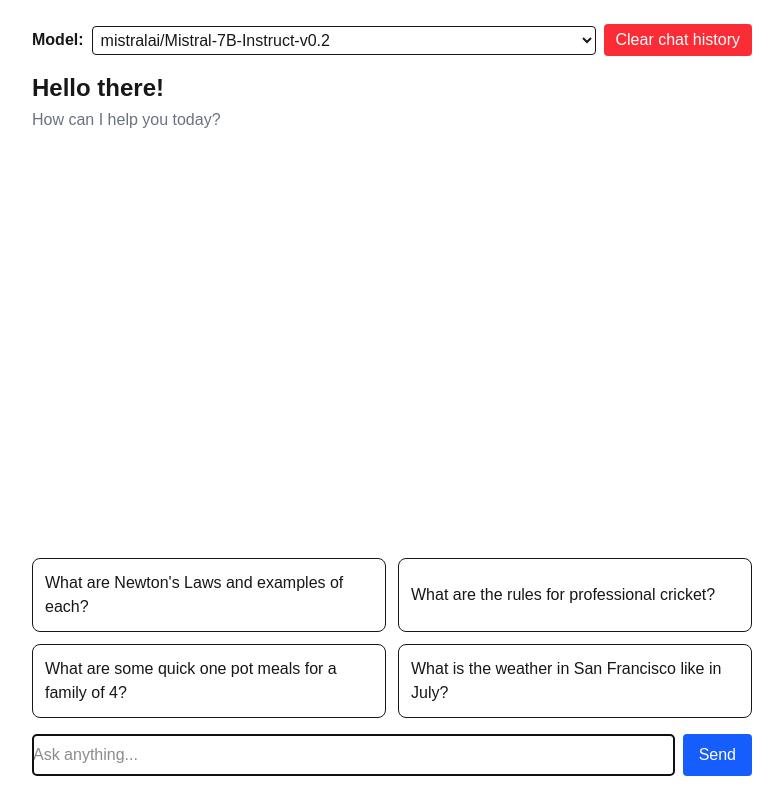
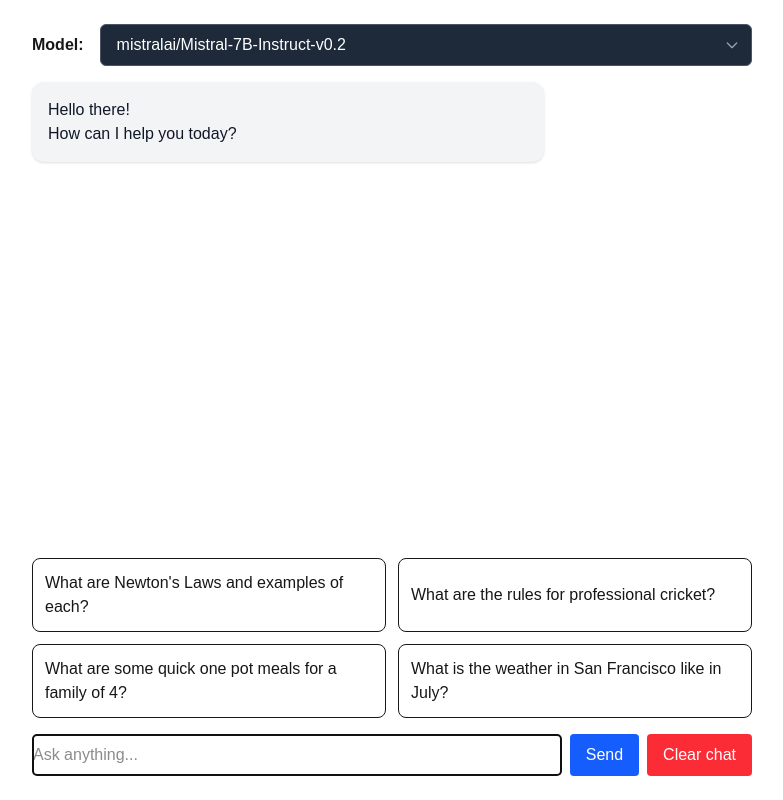
Before and after one commit to Jlavarine/ai-chatbot, a Next.js app: page / in a window 1280 px wide. Shown: the whole page, without its empty margins (248-1031 px from the left). Built offline with nearby package versions, Linux system fonts and the light colour scheme.

Commit message:
fix: Refactor layouts

```diff
--- a/src/app/page.tsx
+++ b/src/app/page.tsx
@@ -10,7 +10,7 @@ import { ChatInput } from "@/components/ChatInput";
 
 const MODEL_OPTIONS = [
   "mistralai/Mistral-7B-Instruct-v0.2",
-  "google/gemma-2b-it"
+  "meta-llama/Llama-3.2-11B-Vision-Instruct-Turbo"
 ];
 
 const DEFAULT_SUGGESTIONS = [
@@ -32,7 +32,7 @@ export default function Home() {
   const inputRef = useRef<HTMLInputElement>(null!);
 
   useEffect(() => {
-    if(!isPending) {
+    if (!isPending) {
       inputRef.current?.focus();
     }
   }, [isPending]);
@@ -96,11 +96,11 @@ export default function Home() {
   const handleSubmit = useCallback((e: FormEvent) => {
     e.preventDefault();
     sendMessage(prompt);
-  },[prompt, sendMessage])
+  }, [prompt, sendMessage])
 
   const handlePickSuggestion = useCallback((text: string) => {
     sendMessage(text);
-  },[sendMessage])
+  }, [sendMessage])
 
   const clearConversation = useCallback(() => {
     setMessages([]);
@@ -113,13 +113,14 @@ export default function Home() {
         modelOptions={MODEL_OPTIONS}
         selectedModel={selectedModel}
         onChangeModel={setSelectedModel}
-        onClear={clearConversation}
       />
 
       {messages.length === 0 &&
         <div>
-          <h1 className="text-2xl font-bold mb-1">Hello there!</h1>
-          <p className="text-gray-500 mb-4">How can I help you today?</p>
+          <div className="bg-gray-100 text-gray-900 p-4 rounded-xl shadow-sm max-w-lg">
+            <h1>Hello there!</h1>
+            <h2>How can I help you today?</h2>
+          </div>
         </div>
       }
 
@@ -149,6 +150,7 @@ export default function Home() {
         )}
         <ChatInput
           prompt={prompt}
+          onClear={clearConversation}
           onPromptChange={setPrompt}
           onSubmit={handleSubmit}
           isPending={isPending}
--- a/src/components/ChatControls.tsx
+++ b/src/components/ChatControls.tsx
@@ -6,38 +6,41 @@ interface ChatControlsProps {
     modelOptions: string[];
     selectedModel: string;
     onChangeModel: (model: string) => void;
-  onClear: () => void;
 }
 
 export const ChatControls: FC<ChatControlsProps> = ({
     modelOptions,
     selectedModel,
     onChangeModel,
-  onClear,
 }) => (
     <div className="mb-4 flex items-center gap-2">
-    <label htmlFor="model" className="font-semibold">
+        <label htmlFor="model" className="font-semibold mr-2">
             Model:
         </label>
+        <div className="relative flex-1">
             <select
                 id="model"
                 value={selectedModel}
                 onChange={(e) => onChangeModel(e.target.value)}
-      className="border rounded p-1 flex-1"
+                className="w-full appearance-none bg-gray-800 text-white border border-gray-600 rounded-md px-4 py-2 pr-10 focus:outline-none focus:ring-2 focus:ring-blue-500"
             >
-      {modelOptions.map((m) => (
-        <option key={m} value={m}>
-          {m}
+                {modelOptions.map((opt) => (
+                    <option className="bg-gray-800 text-white">
+                        {opt}
                     </option>
                 ))}
             </select>
-    <button
-      type="button"
-      onClick={onClear}
-      className="bg-red-500 hover:bg-red-600 text-white px-3 py-1 rounded"
-      aria-label="Clear conversation"
+            <div className="pointer-events-none absolute inset-y-0 right-0 flex items-center pr-3">
+                <svg
+                    className="w-4 h-4 text-gray-400"
+                    fill="none"
+                    stroke="currentColor"
+                    viewBox="0 0 24 24"
+                    xmlns="http://www.w3.org/2000/svg"
                 >
-      Clear chat history
-    </button>
+                    <path strokeLinecap="round" strokeLinejoin="round" strokeWidth={2} d="M19 9l-7 7-7-7" />
+                </svg>
+            </div>
+        </div>
     </div>
 );
--- a/src/components/ChatInput.tsx
+++ b/src/components/ChatInput.tsx
@@ -6,6 +6,7 @@ interface ChatInputProps {
   prompt: string;
   onPromptChange: (s: string) => void;
   onSubmit: (e: FormEvent) => void;
+  onClear: () => void;
   isPending: boolean;
   inputRef: RefObject<HTMLInputElement>;
 }
@@ -16,6 +17,7 @@ export const ChatInput: FC<ChatInputProps> = ({
   onSubmit,
   isPending,
   inputRef,
+  onClear
 }) => (
   <form
     onSubmit={onSubmit}
@@ -45,5 +47,13 @@ export const ChatInput: FC<ChatInputProps> = ({
     >
       {isPending ? "…" : "Send"}
     </button>
+    <button
+      type="button"
+      onClick={onClear}
+      className="bg-red-500 hover:bg-red-600 text-white px-4 py-2 rounded"
+      aria-label="Clear conversation"
+    >
+      Clear chat
+    </button>
   </form>
 );
```
Lines whose indentation alone changed are shown as unchanged.
